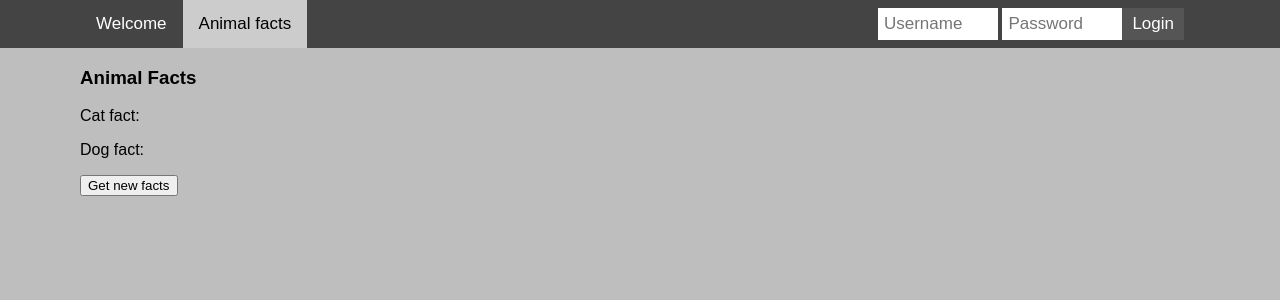
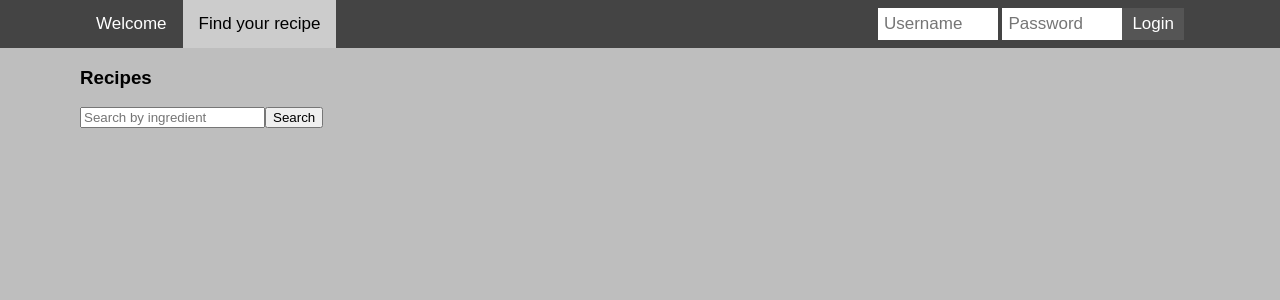
Before and after one commit to jonathanbraad/eksamenforberedelse, a React (Vite) app: page /AnimalFacts in a window 1280 px wide. Shown: the top 300 px of the page. Built offline with nearby package versions, Linux system fonts and the light colour scheme.

Commit message:
Added searchbar to recipes

```diff
--- a/src/components/Header.jsx
+++ b/src/components/Header.jsx
@@ -12,7 +12,7 @@ function Header({setErrorMsg, loggedIn, setLoggedIn}) {
         <nav className="topnav">
             <div className="divplacement">
             <NavLink to="/"> Welcome</NavLink>
-            <NavLink to="/AnimalFacts"> Animal facts</NavLink>
+            <NavLink to="/AnimalFacts"> Find your recipe  </NavLink>
             {!loggedIn ? (<Login setLoggedIn={setLoggedIn} loginCredentials={loginCredentials} setLoginCredentials={setLoginCredentials} setErrorMsg={setErrorMsg}  />) :
                 (<div>
                     <LoggedIn setLoggedIn={setLoggedIn} loginCredentials={loginCredentials}/>
--- a/src/pages/AnimalFacts.jsx
+++ b/src/pages/AnimalFacts.jsx
@@ -14,10 +14,9 @@ function AnimalFacts() {
 
     return (
         <div className="divplacement">
-            <h3>Animal Facts</h3>
-            <p>Cat fact: {facts.catFact}</p>
-            <p>Dog fact: {facts.dogFact}</p>
-            <button onClick={getFacts} type="submit">Get new facts</button>
+            <h3>Recipes</h3>
+            <input type="text" id="myInput" onkeyup="myFunction()" placeholder="Search by ingredient"></input>
+            <button onClick={getFacts} type="submit">Search</button>
         </div>
     );
 }
```
